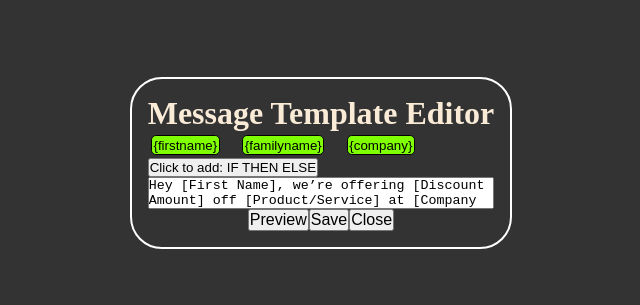
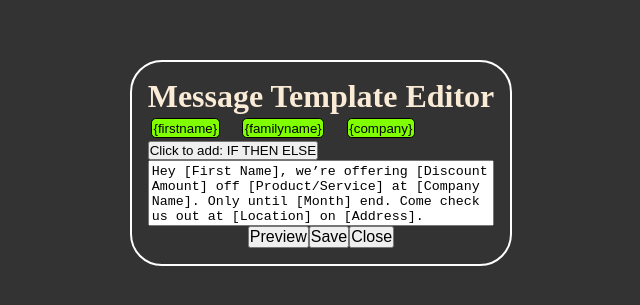
Before and after one commit to feral416/message-template-editor, a React (Create React App) app: page / in a window 1280 px wide. Shown: the part 237-542 px from the top of the page, without its empty margins (319-959 px from the left). Built offline with nearby package versions, Linux system fonts and the light colour scheme.

Commit message:
fixed autosize and force rerender

```diff
--- a/src/components/input_row.jsx
+++ b/src/components/input_row.jsx
@@ -4,7 +4,7 @@ import {useRef} from 'react';
 
 export default function InputRow({record, callbackSaveLastFocused, handleChange}) {
   const refToText = useRef(null);
-  useAutosizeTextArea(refToText.current, record.value);
+  useAutosizeTextArea(refToText, record.value);
   return (
   <div className={styles.input_row}>
     <span>{record.term}</span>
--- a/src/components/message_template_editor.jsx
+++ b/src/components/message_template_editor.jsx
@@ -3,6 +3,7 @@ import React, {useState, useRef} from 'react';
 import Variables from "./variable_buttons";
 import InputRow from './input_row';
 import {nanoid} from 'nanoid';
+import { useForceRerender } from '../utils';
 
 
 export default function Editor({arrVarNames, template = "", callbackSave}) {
@@ -10,6 +11,7 @@ export default function Editor({arrVarNames, template = "", callbackSave}) {
   const [fullTemplate, setFullTemplate] = useState(template);
   const [elementDB, updateElementDB] = useState([{id: nanoid(), groupID: "root", parentID: "", term: "", value: template}]);
   const lastFocusedRef = useRef(null);
+  const  initForceRerender = useForceRerender(false);
 
 
   //Handler to save reference to last focused textarea
@@ -25,15 +27,14 @@ export default function Editor({arrVarNames, template = "", callbackSave}) {
       const indexOfCurrent = elementDB.findIndex((element) => element.id === lastFocused.id);
         const newID = nanoid();
         const cursorPosition = lastFocused.selectionStart;
-        const copyDB = [...elementDB];
-        copyDB.splice(indexOfCurrent+1, 0,
+        elementDB.splice(indexOfCurrent+1, 0,
           {id: newID, groupID: newID, parentID: lastFocused.id, term: "IF", value: ""},
           {id: `${newID}THEN`, groupID: newID, parentID: lastFocused.id, term: "THEN", value: ""},
           {id: `${newID}ELSE`, groupID: newID, parentID: lastFocused.id, term: "ELSE", value: ""},
           {id: `${newID}SPLIT`, groupID: newID, parentID: lastFocused.id, term: "", value: lastFocused.value.slice(cursorPosition)}
         )
-        copyDB[indexOfCurrent].value = lastFocused.value.slice(0, cursorPosition);
-        updateElementDB(copyDB);
+        elementDB[indexOfCurrent].value = lastFocused.value.slice(0, cursorPosition);
+        initForceRerender();
 
     }
   }
@@ -44,19 +45,15 @@ export default function Editor({arrVarNames, template = "", callbackSave}) {
       const cursorPosition = lastFocused.selectionStart;
       const newValue = lastFocused.value.slice(0, cursorPosition) + `{${name}}` + lastFocused.value.slice(cursorPosition);
       const indexOfCurrent = elementDB.findIndex((element) => element.id === lastFocused.id);
-      const copyDB = [...elementDB];
-      copyDB[indexOfCurrent].value = newValue;
-      updateElementDB(copyDB);
+      elementDB[indexOfCurrent].value = newValue;
+      initForceRerender();
     }
   }
 
   function handleChange(e) {
     const indexOfCurrent = elementDB.findIndex((element) => element.id === e.target.id);
-    const copyDB = [...elementDB];
-    copyDB[indexOfCurrent].value = e.target.value;
-//    e.target.style.height = "0px";
-//    e.target.style.height = e.target.style.scrollHeight + "px";
-    updateElementDB(copyDB);
+    elementDB[indexOfCurrent].value = e.target.value;
+    initForceRerender();
   }
 
 /*  function handleDelete(event) {
@@ -69,20 +66,19 @@ export default function Editor({arrVarNames, template = "", callbackSave}) {
   }
 */
   function handleDelete(event) {
-    const copyDB = [...elementDB];
-    const indexOfIf = () => copyDB.findIndex((element) => element.id === event.target.id);
+    const indexOfIf = () => elementDB.findIndex((element) => element.id === event.target.id);
     let i = indexOfIf();
-    const hasNoChild = () => copyDB.findIndex((record) => record.parentID.includes(copyDB[i].groupID)) === -1;
-    while (i < copyDB.length && indexOfIf() !== -1) {
+    const hasNoChild = () => elementDB.findIndex((record) => record.parentID.includes(elementDB[i].groupID)) === -1;
+    while (i < elementDB.length && indexOfIf() !== -1) {
       if (hasNoChild()) {
-        copyDB[i-1].value = copyDB[i-1].value.concat(copyDB[i+3].value);
-        copyDB.splice(i, 4);
+        elementDB[i-1].value = elementDB[i-1].value.concat(elementDB[i+3].value);
+        elementDB.splice(i, 4);
         i = indexOfIf();
       } else {
         i++;
       }
     }
-    updateElementDB(copyDB);
+    initForceRerender();
   }
 
   const content = () => {
--- a/src/styles/input_row.module.css
+++ b/src/styles/input_row.module.css
@@ -2,7 +2,8 @@
   inline-size: 100%;
   resize: none;
   block-size: auto;
-  overflow: visible;
+  padding: 0.2rem;
+  overflow: hidden;
 }
 
 .input_row {
--- a/src/utils.js
+++ b/src/utils.js
@@ -1,9 +1,9 @@
-import { useEffect } from "react";
+import { useEffect, useState } from "react";
 
 // Updates the height of a <textarea> when the value changes.
-const useAutosizeTextArea = (textAreaRef,value) => {
+export default function useAutosizeTextArea (textAreaRefRaw, value) {
   useEffect(() => {
-    if (textAreaRef) {
+    const textAreaRef = textAreaRefRaw.current;
     // We need to reset the height momentarily to get the correct scrollHeight for the textarea
     textAreaRef.style.height = "0px";
     const scrollHeight = textAreaRef.scrollHeight;
@@ -11,8 +11,22 @@ const useAutosizeTextArea = (textAreaRef,value) => {
     // We then set the height directly, outside of the render loop
     // Trying to set this with state or a ref will product an incorrect value.
     textAreaRef.style.height = scrollHeight + "px";
-    }
-  }, [textAreaRef, value]);
+    },
+    [value]);
 };
 
-export default useAutosizeTextArea;
+export const useForceRerender = statePrm => {
+  const [state, setState] = useState(statePrm);
+  const setStateForceUpdate = () => setState(!state);
+
+  return  setStateForceUpdate;
+}
+
+export const useStateForceUpdate = statePrm => {
+  const [state, setState] = useState(state);
+  const update = useState(true)[1];
+
+  const setStateForceUpdate = state => (setState(state), update(old => !old));
+
+  return [state, setStateForceUpdate];
+}
```
Lines whose indentation alone changed are shown as unchanged.
